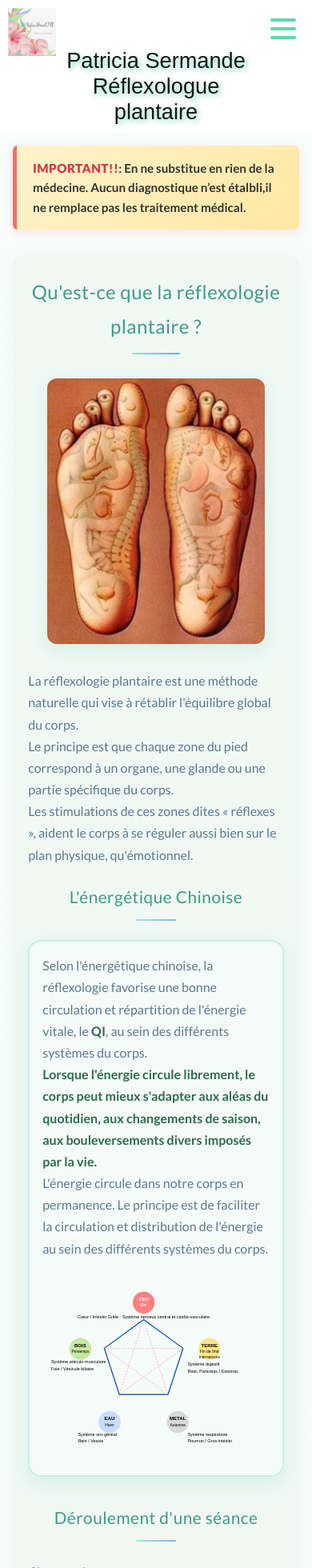
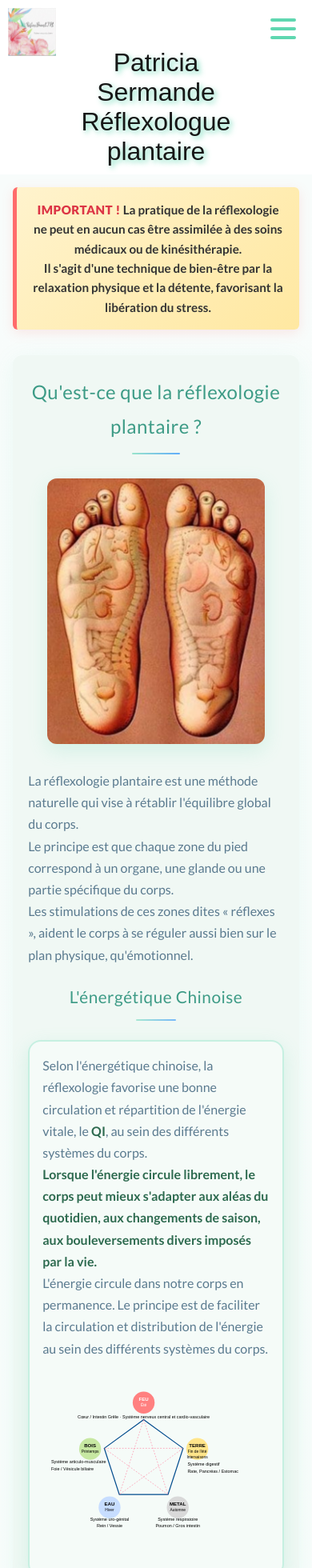
Before and after one commit to Codeur974/reflex-bien--tre, a Next.js app: page /public/reflexo in a window 390 px wide. Shown: the top 1960 px of the page at 80% size. Built offline with nearby package versions, Linux system fonts and the light colour scheme; no server answers; a web font is replaced by a local one.

Commit message:
Résolution encodage utf-8

```diff
--- a/src/app/public/reflexo/page.tsx
+++ b/src/app/public/reflexo/page.tsx
@@ -1,363 +1,805 @@
 import Styles from "./reflexo.module.scss";
+
 import Image from "next/image";
+
 import SupportCare from "@/components/supportCare/SupportCare";
+
 export default function ReflexoPage() {
+
   return (
+
     <div className={Styles.reflexo}>
+
       <p className={Styles.reflexo__info}>
-        <span className={Styles.reflexo__important}>Important!!</span>: En ne
-        substitue en rien de la médecine. Aucun diagnostique n’est étalbli,il ne
-        remplace pas les traitement médical.{" "}
+
+        <span className={Styles.reflexo__important}>Important !</span> La
+
+        pratique de la réflexologie ne peut en aucun cas être assimilée à des
+
+        soins médicaux ou de kinésithérapie.
+
+        <br />
+
+        Il s&apos;agit d&apos;une technique de{" "}
+
+        <strong>bien-être</strong> par la <strong>relaxation physique</strong>{" "}
+
+        et la détente, favorisant la{" "}
+
+        <strong>libération du stress</strong>.
+
       </p>
+
       <div className={Styles.reflexo__content}>
+
         <h2 id="definition" className={Styles.reflexo__textContainer}>
+
           Qu&apos;est-ce que la réflexologie plantaire ?
+
         </h2>
+
         <p className={Styles.reflexo__text}>
+
           <Image
+
             src="/images/reflexo.png"
+
             alt="Cartographie réflexologie plantaire"
+
             width={250}
+
             height={300}
+
             className={Styles.reflexo__imgFloat}
+
           />
+
           La réflexologie plantaire est une méthode naturelle qui vise à
+
           rétablir l&apos;équilibre global du corps.
-        </p>
-        <p className={Styles.reflexo__text}>
-          Le principe est que chaque zone du pied correspond à un organe, une
-          glande ou une partie spécifique du corps.
-        </p>
-        <p className={Styles.reflexo__text}>
-          Les stimulations de ces zones dites « réflexes », aident le corps à
-          se réguler aussi bien sur le plan physique, qu&apos;émotionnel.
+
         </p>
 
+        <p className={Styles.reflexo__text}>
+
+          Le principe est que chaque zone du pied correspond à un organe, une
+
+          glande ou une partie spécifique du corps.
+
+        </p>
+
+        <p className={Styles.reflexo__text}>
+
+          Les stimulations de ces zones dites « réflexes », aident le corps à
+
+          se réguler aussi bien sur le plan physique, qu&apos;émotionnel.
+
+        </p>
+
+
+
         <h3 id="energetique" className={Styles.reflexo__sportifSubtitleH3}>
+
           L&apos;énergétique Chinoise
+
         </h3>
+
         <div className={Styles.reflexo__energetiqueSection}>
+
           <div className={Styles.reflexo__energetiqueText}>
+
             <p className={Styles.reflexo__text}>
+
               Selon l&apos;énergétique chinoise, la réflexologie favorise une bonne
+
               circulation et répartition de l&apos;énergie vitale, le <strong>QI</strong>,
+
               au sein des différents systèmes du corps.
+
             </p>
+
             <p className={Styles.reflexo__text}>
+
               <strong>
+
                 Lorsque l&apos;énergie circule librement, le corps peut mieux
+
                 s&apos;adapter aux aléas du quotidien, aux changements de saison,
+
                 aux bouleversements divers imposés par la vie.
+
               </strong>
+
             </p>
+
             <p className={Styles.reflexo__text}>
+
               L&apos;énergie circule dans notre corps en permanence. Le principe
+
               est de faciliter la circulation et distribution de l&apos;énergie au
+
               sein des différents systèmes du corps.
+
             </p>
+
           </div>
+
           <svg
+
             xmlns="http://www.w3.org/2000/svg"
+
             viewBox="0 0 900 750"
+
             className={Styles.reflexo__energetiqueSvg}
+
             preserveAspectRatio="xMidYMid meet"
+
           >
+
             <style>{`
+
               .circle-label { font-family: Arial, sans-serif; font-weight: bold; font-size: 20px; text-anchor: middle; }
+
               .circle-season { font-family: Arial, sans-serif; font-size: 16px; text-anchor: middle; }
+
               .text-block { font-family: Arial, sans-serif; font-size: 18px; }
+
               .title { font-family: Arial, sans-serif; font-size: 18px; text-anchor: middle; }
+
             `}</style>
 
-            <polygon points="400,180 561.7,297.5 499.9,487.5 300.1,487.5 238.3,297.5"
-                     fill="none" stroke="#004b8d" strokeWidth="4"/>
 
-            <polyline points="400,180 499.9,487.5 238.3,297.5 561.7,297.5 300.1,487.5 400,180"
-                      fill="none" stroke="#ff7f9d" strokeWidth="2" strokeDasharray="6,6"/>
 
-            <circle cx="400" cy="110" r="45" fill="#ff8080"/>
-            <text x="400" y="103" className="circle-label" fill="#ffffff">FEU</text>
-            <text x="400" y="125" className="circle-season" fill="#ffffff">Été</text>
-            <text x="400" y="175" className="title">
-              Cœur / Intestin Grêle · Système nerveux central et cardio-vasculaire
+            <polygon
+
+              points="400,180 561.7,297.5 499.9,487.5 300.1,487.5 238.3,297.5"
+
+              fill="none"
+
+              stroke="#004b8d"
+
+              strokeWidth="4"
+
+            />
+
+
+
+            <polyline
+
+              points="400,180 499.9,487.5 238.3,297.5 561.7,297.5 300.1,487.5 400,180"
+
+              fill="none"
+
+              stroke="#ff7f9d"
+
+              strokeWidth="2"
+
+              strokeDasharray="6,6"
+
+            />
+
+
+
+            <circle cx="400" cy="110" r="45" fill="#ff8080" />
+
+            <text x="400" y="103" className="circle-label" fill="#ffffff">
+
+              FEU
+
             </text>
 
-            <circle cx="140" cy="300" r="45" fill="#c7e8a2"/>
-            <text x="140" y="293" className="circle-label">BOIS</text>
-            <text x="140" y="317" className="circle-season">Printemps</text>
-            <text x="20" y="360" className="text-block">
-              Système articulo-musculaire
-            </text>
-            <text x="20" y="387" className="text-block">
-              Foie / Vésicule biliaire
+            <text x="400" y="125" className="circle-season" fill="#ffffff">
+
+              &Eacute;t&eacute;
+
             </text>
 
-            <circle cx="670" cy="300" r="45" fill="#ffe58a"/>
-            <text x="670" y="293" className="circle-label">TERRE</text>
-            <text x="670" y="317" className="circle-season">Fin de l&apos;été</text>
-            <text x="670" y="339" className="circle-season">Intersaisons</text>
-            <text x="580" y="370" className="text-block">
-              Système digestif
-            </text>
-            <text x="580" y="397" className="text-block">
-              Rate, Pancréas / Estomac
+            <text x="400" y="175" className="title">
+
+              C&oelig;ur / Intestin Gr&ecirc;le &middot; Syst&egrave;me nerveux central et cardio-vasculaire
+
             </text>
 
-            <circle cx="260" cy="600" r="45" fill="#c7ddff"/>
-            <text x="260" y="593" className="circle-label">EAU</text>
-            <text x="260" y="617" className="circle-season">Hiver</text>
-            <text x="130" y="657" className="text-block">
-              Système uro-génital
-            </text>
-            <text x="130" y="684" className="text-block">
-              Rein / Vessie
+
+
+            <circle cx="180" cy="300" r="45" fill="#c7e8a2" />
+
+            <text x="180" y="293" className="circle-label">
+
+              BOIS
+
             </text>
 
-            <circle cx="540" cy="600" r="45" fill="#d9d9d9"/>
-            <text x="540" y="593" className="circle-label">METAL</text>
-            <text x="540" y="617" className="circle-season">Automne</text>
-            <text x="580" y="657" className="text-block">
-              Système respiratoire
+            <text x="180" y="317" className="circle-season">
+
+              Printemps
+
             </text>
-            <text x="580" y="684" className="text-block">
+
+            <text x="20" y="360" className="text-block">
+
+              Syst&egrave;me articulo-musculaire
+
+            </text>
+
+            <text x="20" y="387" className="text-block">
+
+              Foie / V&eacute;sicule biliaire
+
+            </text>
+
+
+
+            <circle cx="620" cy="300" r="45" fill="#ffe58a" />
+
+            <text x="620" y="293" className="circle-label">
+
+              TERRE
+
+            </text>
+
+            <text x="620" y="317" className="circle-season">
+
+              Fin de l&apos;&eacute;t&eacute;
+
+            </text>
+
+            <text x="620" y="339" className="circle-season">
+
+              Intersaisons
+
+            </text>
+
+            <text x="580" y="370" className="text-block">
+
+              Syst&egrave;me digestif
+
+            </text>
+
+            <text x="580" y="397" className="text-block">
+
+              Rate, Pancr&eacute;as / Estomac
+
+            </text>
+
+
+
+            <circle cx="260" cy="540" r="45" fill="#c7ddff" />
+
+            <text x="260" y="533" className="circle-label">
+
+              EAU
+
+            </text>
+
+            <text x="260" y="557" className="circle-season">
+
+              Hiver
+
+            </text>
+
+            <text x="260" y="595" className="text-block" textAnchor="middle">
+
+              Syst&egrave;me uro-g&eacute;nital
+
+            </text>
+
+            <text x="260" y="622" className="text-block" textAnchor="middle">
+
+              Rein / Vessie
+
+            </text>
+
+
+
+            <circle cx="540" cy="540" r="45" fill="#d9d9d9" />
+
+            <text x="540" y="533" className="circle-label">
+
+              METAL
+
+            </text>
+
+            <text x="540" y="557" className="circle-season">
+
+              Automne
+
+            </text>
+
+            <text x="540" y="595" className="text-block" textAnchor="middle">
+
+              Syst&egrave;me respiratoire
+
+            </text>
+
+            <text x="540" y="622" className="text-block" textAnchor="middle">
+
               Poumon / Gros intestin
+
             </text>
+
           </svg>
+
         </div>
 
+
+
         <h3 id="deroulement" className={Styles.reflexo__sportifSubtitleH3}>
+
           Déroulement d&apos;une séance
+
         </h3>
+
         <p className={Styles.reflexo__text}>
+
           Chaque séance commence par un temps d&apos;échange :
-        </p>
-        <p className={Styles.reflexo__text}>
-          Je vous pose quelques questions pour faire le point sur votre état
-          général, vos besoins et les raisons de votre venue.
-        </p>
-        <p className={Styles.reflexo__text}>
-          Je réalise ensuite votre <strong>bilan énergétique global et fonctionnel</strong>.
-          Il est basé sur la <strong>loi universelle de l&apos;équilibre du Yin
-          et du Yang et des 5 éléments</strong>.
-        </p>
-        <p className={Styles.reflexo__text}>
-          Le bilan permet donc de repérer la fonction à réguler pour la
-          travailler de façon ciblée.
-        </p>
-        <p className={Styles.reflexo__text}>
-          Vous viendrez ensuite vous installer confortablement dans un transat
-          et profiter de votre séance de réflexologie plantaire.
-        </p>
-        <p className={Styles.reflexo__text}>
-          À la fin de la séance, nous prenons un moment pour échanger sur vos
-          ressentis, les éventuelles zones sensibles ou à texture modifiée.
+
         </p>
 
+        <p className={Styles.reflexo__text}>
+
+          Je vous pose quelques questions pour faire le point sur votre état
+
+          général, vos besoins et les raisons de votre venue.
+
+        </p>
+
+        <p className={Styles.reflexo__text}>
+
+          Je réalise ensuite votre <strong>bilan énergétique global et fonctionnel</strong>.
+
+          Il est basé sur la <strong>loi universelle de l&apos;équilibre du Yin
+
+          et du Yang et des 5 éléments</strong>.
+
+        </p>
+
+        <p className={Styles.reflexo__text}>
+
+          Le bilan permet donc de repérer la fonction à réguler pour la
+
+          travailler de façon ciblée.
+
+        </p>
+
+        <p className={Styles.reflexo__text}>
+
+          Vous viendrez ensuite vous installer confortablement dans un transat
+
+          et profiter de votre séance de réflexologie plantaire.
+
+        </p>
+
+        <p className={Styles.reflexo__text}>
+
+          À la fin de la séance, nous prenons un moment pour échanger sur vos
+
+          ressentis, les éventuelles zones sensibles ou à texture modifiée.
+
+        </p>
+
+
+
         <h3 id="bienfaits" className={Styles.reflexo__sportifSubtitleH3}>Les bienfaits</h3>
+
         <p className={Styles.reflexo__text}>
+
           La réflexologie plantaire a pour objectif{" "}
+
           <strong>d&apos;accompagner le corps vers un meilleur équilibre</strong>.
+
           Elle s&apos;inscrit dans une démarche <strong>préventive</strong>. Je
+
           la vis personnellement comme faisant partie d&apos;une{" "}
+
           <strong>hygiène de vie</strong> ou une{" "}
+
           <strong>routine de santé et de bien-être</strong>.
+
         </p>
+
         <p className={Styles.reflexo__text}>
-          Une séance vous apportera une <strong>détente profonde</strong>.
+
+          Une séance vous apportera une{" "}
+
+          <strong>
+
+            <span className={Styles.reflexo__textHighlight}>détente profonde</span>
+
+          </strong>
+
+          .
+
         </p>
+
         <p className={Styles.reflexo__text}>
+
           Des séances régulières aideront à :
+
         </p>
+
         <ul className={Styles.reflexo__list}>
+
           <li>
+
             réduire le <strong>stress</strong> et l&apos;<strong>anxiété</strong> ;
+
             <br />
+
             (Combinée avec de la cohérence cardiaque, elle peut devenir un
+
             allié en cas de stress chronique)
+
           </li>
+
           <li>
+
             améliorer la <strong>qualité du sommeil</strong> ;
+
           </li>
+
           <li>
+
             soulager les <strong>douleurs chroniques</strong> ;
+
           </li>
+
           <li>
+
             renforcer le <strong>système immunitaire</strong> ;
+
           </li>
+
           <li>
+
             stimuler la <strong>circulation sanguine et lymphatique</strong>.
+
           </li>
+
         </ul>
 
+
+
         <div className={Styles.reflexo__tenueInfo}>
+
           <p>
+
             <strong>Tenue conseillée</strong> : une tenue confortable, qui permet
+
             de dégager les jambes jusqu&apos;aux genoux
+
           </p>
+
         </div>
 
+
+
         <div className={Styles.reflexo__sportifHeader}>
+
           <Image
+
             src="/images/sportifs/Image1-velo.jpg"
+
             alt="Cycliste"
+
             width={200}
+
             height={200}
+
             className={Styles.reflexo__sportifImage}
+
           />
+
           <div className={Styles.reflexo__sportifTitle}>
+
             <h2 id="sportif">Réflexologie du sportif</h2>
+
             <p className={Styles.reflexo__sportifSubtitle}>
+
               <strong>Sportifs amateurs et de haut niveau,</strong>
+
             </p>
+
             <p className={Styles.reflexo__sportifSubtitle}>
+
               <strong>La réflexologie sportive peut devenir un soutien précieux dans votre pratique.</strong>
+
             </p>
+
           </div>
+
           <Image
+
             src="/images/sportifs/Image-sport2.jpg"
+
             alt="Sport"
+
             width={200}
+
             height={200}
+
             className={Styles.reflexo__sportifImage}
+
           />
+
         </div>
 
+
+
         <p className={Styles.reflexo__text}>
+
           Elle accompagne la préparation, optimise la récupération et contribue à limiter les risques de
+
           blessures grâce à l&apos;activation naturelle des mécanismes d&apos;équilibre du corps.
+
         </p>
+
+
 
         <h3 className={Styles.reflexo__sportifSubtitleH3}>Pourquoi intégrer la réflexologie dans votre pratique sportive ?</h3>
 
+
+
         <p className={Styles.reflexo__text}>
+
           L&apos;activité physique sollicite intensément l&apos;organisme : tensions musculaires, fatigue nerveuse, stress
+
           de performance...
+
           <br />
+
           La réflexologie plantaire, en stimulant des zones réflexes spécifiques du pied, favorise l&apos;homéostasie
+
           et aide le corps à mobiliser ses capacités naturelles de régénération.
+
         </p>
 
+
+
         <h3 className={Styles.reflexo__sportifSubtitleH3}>Ses bienfaits :</h3>
+
         <div className={Styles.reflexo__sportifContent}>
+
           <ul className={Styles.reflexo__list}>
+
             <li>Amélioration de la récupération (diminution des tensions et courbatures)</li>
+
             <li>Optimisation du souffle et de la gestion du stress</li>
+
             <li>Soutien à la concentration et à la préparation mentale</li>
+
             <li>Préservation de la souplesse et de la mobilité</li>
+
             <li>Accompagnement dans la prévention du surmenage et des blessures</li>
+
           </ul>
+
           <Image
+
             src="/images/sportifs/Image4-danse.jpg"
+
             alt="Danse"
+
             width={220}
+
             height={220}
+
             className={Styles.reflexo__sportifImgSmall}
+
           />
+
         </div>
+
+
 
         <h3 className={Styles.reflexo__sportifSubtitleH3}>La réflexologie dans la préparation sportive</h3>
 
+
+
         <p className={Styles.reflexo__text}>
+
           Chaque zone du pied correspond à une partie du corps.
+
           <br />
+
           En travaillant sur les zones réflexes, la réflexologie favorise :
+
         </p>
 
+
+
         <div className={Styles.reflexo__sportifContent}>
+
           <ul className={Styles.reflexo__list}>
+
             <li>un meilleur équilibre nerveux,</li>
+
             <li>une respiration plus fluide,</li>
+
             <li>une meilleure circulation,</li>
+
             <li>une récupération musculaire plus rapide.</li>
+
           </ul>
+
           <Image
+
             src="/images/sportifs/Image3-sport.jpg"
+
             alt="Sport"
+
             width={300}
+
             height={300}
+
             className={Styles.reflexo__sportifImgRight}
+
           />
+
         </div>
 
+
+
         <p className={Styles.reflexo__text}>
+
           Elle s&apos;intègre ainsi naturellement dans un programme d&apos;entraînement, que ce soit en période de
+
           progression, de compétition ou de récupération.
+
         </p>
 
+
+
         <h3 id="pack-compet" className={Styles.reflexo__sportifSubtitleH3}>Le Pack COMPÉT</h3>
+
         <p className={Styles.reflexo__textCentered}>
+
           <em>Idéal avant et après une compétition ou un événement sportif intense.</em>
+
         </p>
 
+
+
         <p className={Styles.reflexo__textNoMargin}>
+
           <strong>Objectifs :</strong>
+
         </p>
+
         <ul className={Styles.reflexo__list}>
+
           <li>Préparer le corps et le mental</li>
+
           <li>Optimiser les capacités le jour J</li>
+
           <li>Favoriser une récupération rapide et complète</li>
+
         </ul>
 
+
+
         <div className={Styles.reflexo__timelineContainer}>
+
           <div className={Styles.reflexo__timeline}>
+
             <div className={Styles.reflexo__timelineBox}>Séance N°1</div>
+
             <div className={Styles.reflexo__timelineBox}>Séance N°2</div>
+
             <div className={Styles.reflexo__timelineEventLabel}>
+
               <div className={Styles.reflexo__redTriangle}></div>
+
               <div className={Styles.reflexo__timelineEventText}>
+
                 Événement<br />sportif
+
               </div>
+
             </div>
+
             <div className={Styles.reflexo__timelineBox}>Séance N°3</div>
+
             <div className={Styles.reflexo__timelineArrowContainer}>
+
               <div className={Styles.reflexo__timelineArrowBox}></div>
+
               <div className={Styles.reflexo__timelineArrowPoint}></div>
+
             </div>
+
           </div>
+
         </div>
 
+
+
         <div className={Styles.reflexo__table}>
+
           <div className={Styles.reflexo__tableRow}>
+
             <div className={Styles.reflexo__tableHeader}>Séance</div>
+
             <div className={Styles.reflexo__tableHeader}>Moment</div>
+
             <div className={Styles.reflexo__tableHeader}>Objectif</div>
+
             <div className={Styles.reflexo__tableHeader}>Contenu</div>
+
           </div>
 
+
+
           <div className={Styles.reflexo__tableRow}>
+
             <div className={Styles.reflexo__tableCell} data-label="Séance">1. Rééquilibrage global</div>
+
             <div className={Styles.reflexo__tableCell} data-label="Moment">En amont de la compétition</div>
+
             <div className={Styles.reflexo__tableCell} data-label="Objectif">Activer l&apos;ensemble des systèmes du corps</div>
+
             <div className={Styles.reflexo__tableCell} data-label="Contenu">Bilan énergétique et fonctionnel + séance complète + zones spécifiques selon le bilan</div>
+
           </div>
 
+
+
           <div className={Styles.reflexo__tableRow}>
+
             <div className={Styles.reflexo__tableCell} data-label="Séance">2. Dynamisation & optimisation</div>
+
             <div className={Styles.reflexo__tableCell} data-label="Moment">1 jour ou 2 avant l&apos;événement préparé</div>
+
             <div className={Styles.reflexo__tableCell} data-label="Objectif">Améliorer sommeil, respiration, concentration</div>
+
             <div className={Styles.reflexo__tableCell} data-label="Contenu">Stimulation des systèmes nerveux, respiratoire et circulatoire</div>
+
           </div>
 
+
+
           <div className={Styles.reflexo__tableRow}>
+
             <div className={Styles.reflexo__tableCell} data-label="Séance">3. Récupération post-compétition</div>
+
             <div className={Styles.reflexo__tableCell} data-label="Moment">24h à 4 jours après l&apos;événement</div>
+
             <div className={Styles.reflexo__tableCell} data-label="Objectif">Rétablir l&apos;équilibre et favoriser la réparation</div>
+
             <div className={Styles.reflexo__tableCell} data-label="Contenu">Travail ciblé sur les tensions, régulation nerveuse, stimulation des fonctions d&apos;élimination</div>
+
           </div>
+
         </div>
 
+
+
         <p className={Styles.reflexo__text}>
+
           Ce pack s&apos;adresse aussi aux personnes pratiquant un sport de façon régulière et souhaitant soutenir
+
           leurs capacités physiques de manière naturelle.
+
         </p>
 
+
+
         <p className={Styles.reflexo__text}>
+
           Il est également possible d&apos;effectuer uniquement la préparation physique : séance 1 et 2 ou la séance
+
           de récupération seule
+
         </p>
+
       </div>
 
+
+
       <SupportCare />
+
     </div>
+
   );
+
 }
--- a/src/app/public/reflexo/reflexo.module.scss
+++ b/src/app/public/reflexo/reflexo.module.scss
@@ -18,6 +18,7 @@
     color: #333;
     font-weight: 600;
     box-shadow: 0 4px 15px rgba(255, 107, 107, 0.15);
+    text-align: center;
 
     @media (max-width: 768px) {
       margin: 0 1rem 2rem;
@@ -129,6 +130,10 @@
       line-height: 1.7;
       text-align: left;
     }
+  }
+
+  &__textHighlight {
+    color: #5a7a8f;
   }
 
   &__textNoMargin {
--- a/src/components/header/header.module.scss
+++ b/src/components/header/header.module.scss
@@ -283,7 +283,7 @@
     }
 
     h1 {
-      font-size: 2.2rem;
+      font-size: 2.6rem;
       padding: 0 100px 0 100px;
       text-align: center;
       text-shadow: 3px 3px 6px rgba(95, 215, 176, 0.8);
@@ -352,7 +352,7 @@
   // Mobile moyen (600px - 481px)
   @media (max-width: 600px) and (min-width: 481px) {
     h1 {
-      font-size: 2rem;
+      font-size: 2.3rem;
       padding: 0 90px;
 
       br {
@@ -364,7 +364,7 @@
   // TrÃ¨s petit mobile
   @media (max-width: 480px) and (min-width: 401px) {
     h1 {
-      font-size: 1.8rem;
+      font-size: 2.1rem;
       padding: 0 80px;
       text-align: center;
 
@@ -387,7 +387,7 @@
   // Petit mobile (400px - 361px)
   @media (max-width: 400px) and (min-width: 361px) {
     h1 {
-      font-size: 1.7rem;
+      font-size: 2rem;
       padding: 0 75px;
 
       br {
@@ -408,7 +408,7 @@
   // TrÃ¨s petit mobile (360px - 321px)
   @media (max-width: 360px) and (min-width: 321px) {
     h1 {
-      font-size: 1.6rem;
+      font-size: 1.9rem;
       padding: 0 70px;
 
       br {
@@ -429,7 +429,7 @@
   // TrÃ¨s trÃ¨s petit mobile
   @media (max-width: 320px) {
     h1 {
-      font-size: 1.5rem;
+      font-size: 1.8rem;
       padding: 0 65px;
 
       br {
```
Also changed, not shown: src/components/about/About.tsx (+6 -6 lines), src/components/header/Header.tsx (+67 -26 lines).
